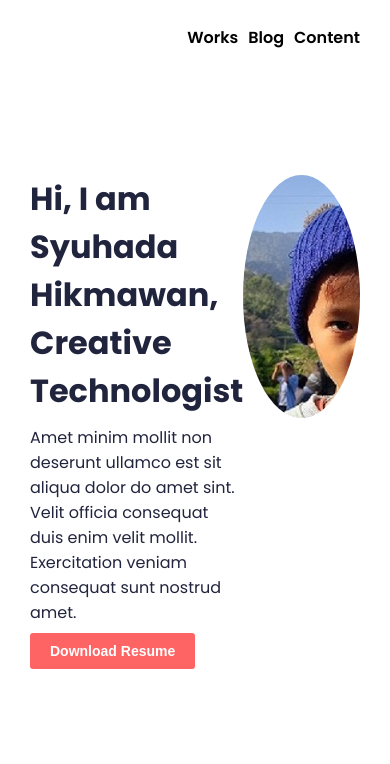
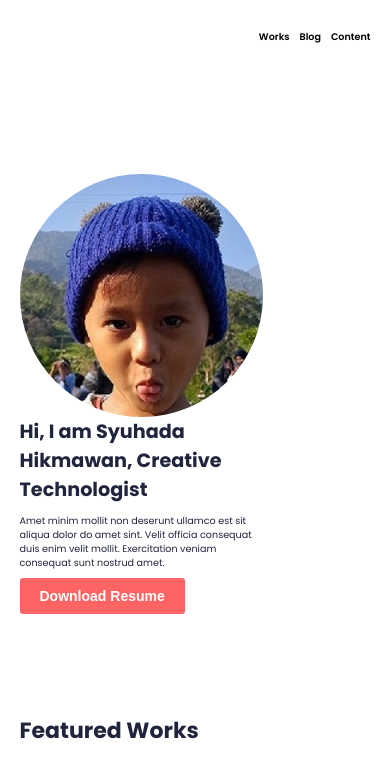
Before and after one commit to Gazala023/personal-website, a plain HTML site: page index.html in a window 390 px wide. Shown: the top 764 px of the page. Drawn offline with Linux system fonts and the light colour scheme.

Commit message:
update responsive

```diff
--- a/style.css
+++ b/style.css
@@ -10,7 +10,10 @@ body {
 
 .navbar {
     display: flex;
-    padding: 25px 30px;
+    width: 90%;
+    max-width: 1000px;
+    margin: 0 auto;
+    padding: 30px 0;
     justify-content: flex-end;
     gap: 10px;
 }
@@ -21,8 +24,9 @@ body {
 
 .hero {
     display: flex;
-    padding: 0 30px;
-    margin: 100px 0;
+    width: 90%;
+    max-width: 1000px;
+    margin: 100px auto;
     justify-content: space-between;
 }
 
@@ -60,7 +64,9 @@ body {
 }
 
 .works {
-    padding: 0 30px;
+    width: 90%;
+    max-width: 1000px;
+    margin: 0 auto;
 }
 
 .works .works-title {
@@ -156,3 +162,46 @@ footer .credit a {
     color: var(--bg);
     font-weight: 700;
 }
+
+/* Media Query */
+/* laptop */
+@media (max-width: 992px) {
+    html {
+        font-size: 75%;
+    }
+
+
+}
+
+/* tablet */
+@media (max-width: 768px) {
+    html {
+        font-size: 65%;
+    }
+
+}
+
+/* mobile phone */
+@media (max-width: 576px) {
+    html {
+        font-size: 60%;
+    }
+
+    .hero {
+        flex-direction: column;
+    }
+
+    .hero-info {
+        order: 2;
+    }
+
+    .hero-profile {
+        order: 1;
+
+    }
+
+
+
+
+
+}
```
